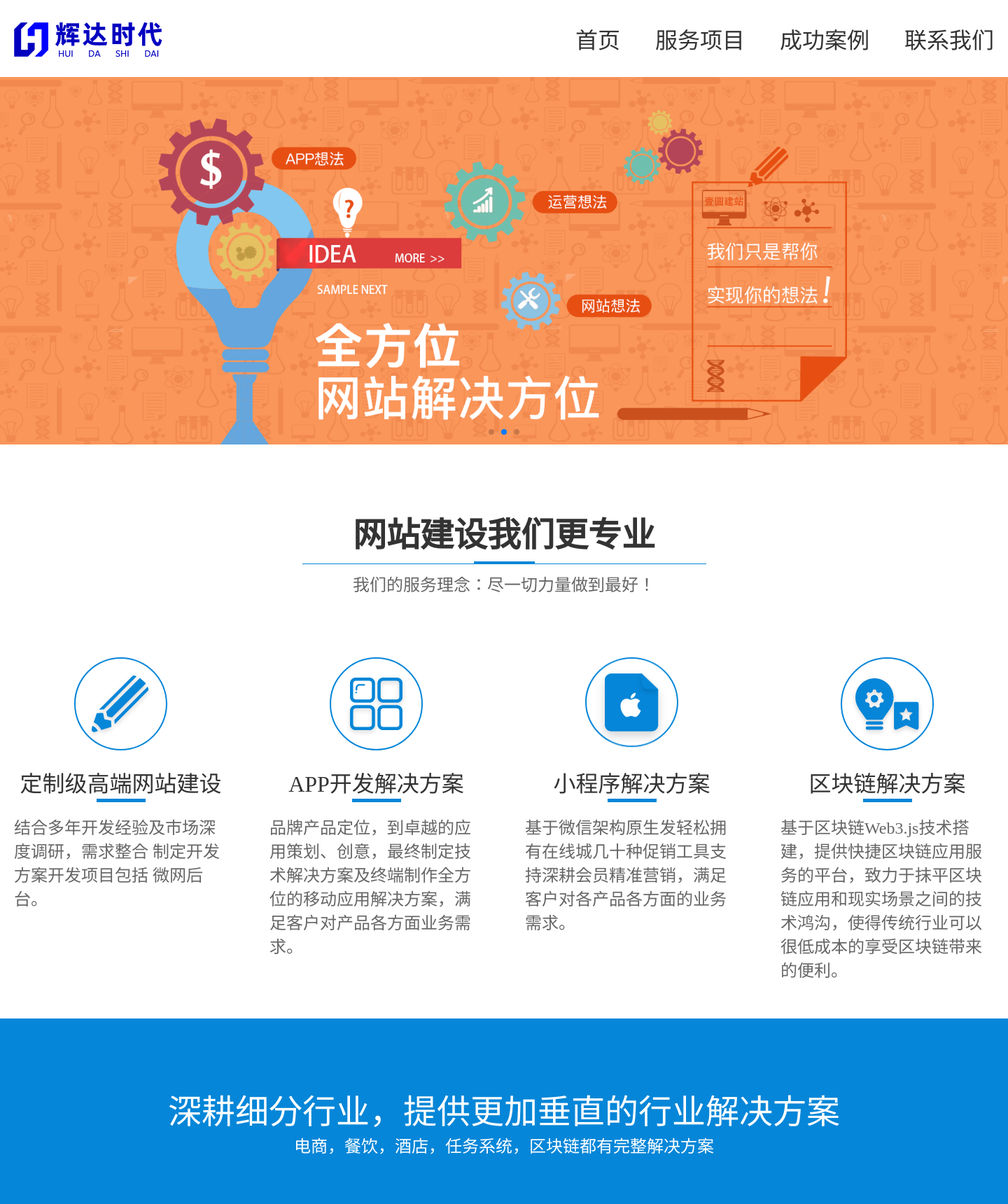
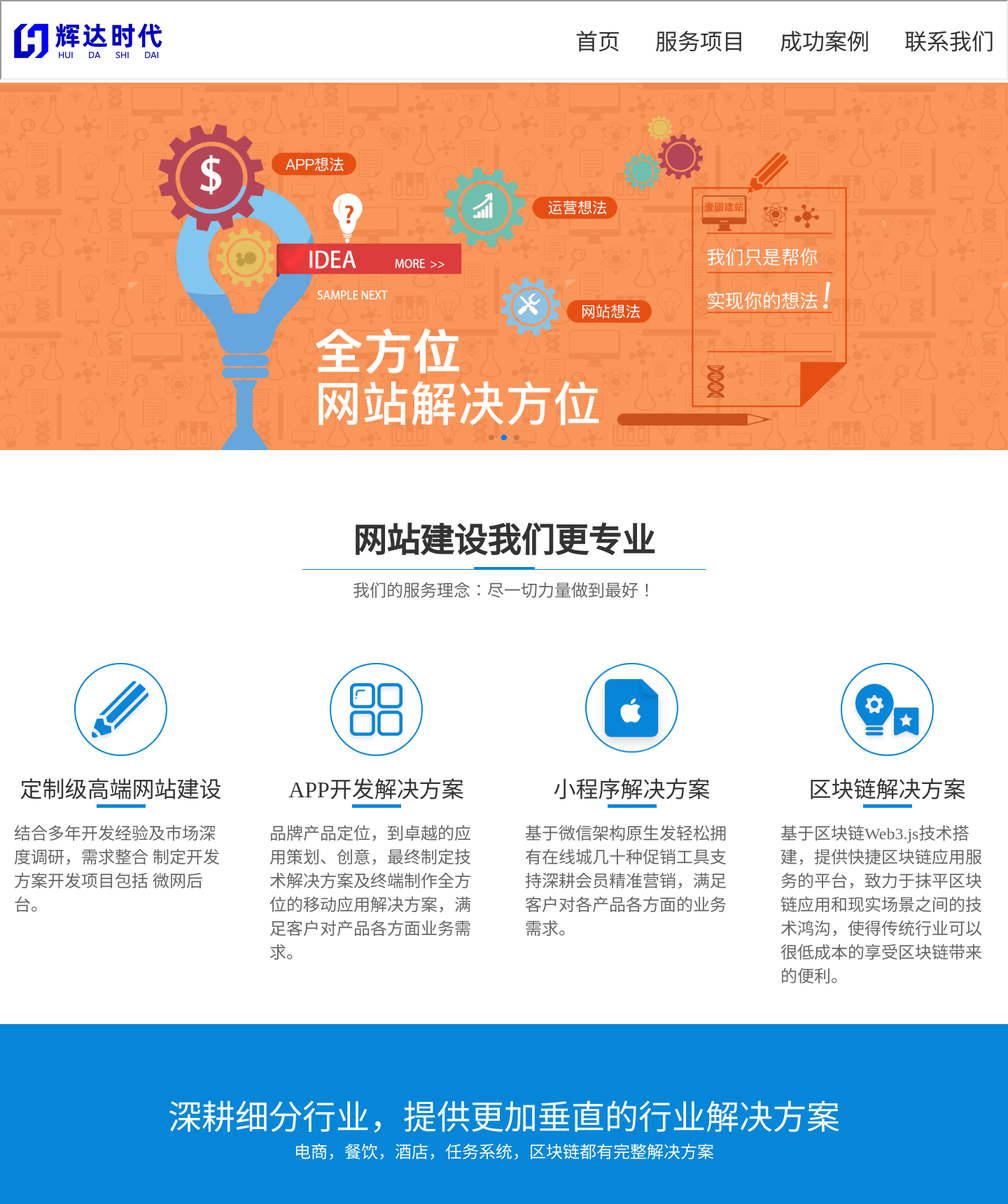
Before and after one commit to Hy-Lm/Hd-OutsourcingWebsite, a PHP site: page / in a window 1440 px wide. Shown: the top 1720 px of the page at 70% size. Run offline with PHP 8.4, Linux system fonts and the light colour scheme; some libraries are stand-ins or nearby versions.

Commit message:
6-18 15：17
成功案例

```diff
--- a/css/index.css
+++ b/css/index.css
@@ -1,28 +1,7 @@
 #app {
   box-sizing: border-box;
 }
-.wb-box header {
-  width: 1400px;
-  height: 110px;
-  padding: 32px 0;
-}
-.wb-box header img {
-  float: left;
-  width: 215px;
-  height: 49px;
-}
-.wb-box header ul {
-  float: right;
-}
-.wb-box header ul li {
-  float: left;
-  margin-left: 50px;
-  text-align: right;
-  width: auto;
-  height: 45px;
-  font-size: 32px;
-  color: #333333;
-}
+
 .wb-box .banner {
   width: 100%;
 }
--- a/css/index.less
+++ b/css/index.less
@@ -1,8 +1,7 @@
 #app{
     box-sizing: border-box;
 }
-.wb-box{
-    // 头部
+// 头部
     header{
         width: 1400px;
         height: 110px;
@@ -26,6 +25,8 @@
             }
         }
     }
+.wb-box{
+
     // 轮播
     .banner{
         width: 100%;
--- a/css/public.css
+++ b/css/public.css
@@ -11,3 +11,13 @@
 .fr{
     float:right;
 }
+iframe{
+	width: 100%;
+	/* overflow: hidden; */
+}
+.iframe1{
+	 height: 114px;
+}
+.iframe2{
+	 height: 448px;
+}
--- /dev/null
+++ b/css/top.css
@@ -0,0 +1,22 @@
+header {
+  width: 1400px;
+  height: 110px;
+  padding: 32px 0;
+}
+header img {
+  float: left;
+  width: 215px;
+  height: 49px;
+}
+header ul {
+  float: right;
+}
+header ul li {
+  float: left;
+  margin-left: 50px;
+  text-align: right;
+  width: auto;
+  height: 45px;
+  font-size: 32px;
+  color: #333333;
+}
--- /dev/null
+++ b/html/bottom.html
@@ -0,0 +1,50 @@
+<!DOCTYPE html>
+<html>
+	<head>
+		<meta charset="utf-8">
+		<title></title>
+		<link rel="stylesheet" type="text/css" href="../css/public.css"/>
+		<link rel="stylesheet" type="text/css" href="../css/bottom.css"/>
+	</head>
+	<body>
+		<!-- 底部 -->
+		<!-- <div class="wb-box"> -->
+			<div class="footer">
+				<div class="footer_box">
+					<ul>
+						<li>产品服务</li>
+						<li>APP开发</li>
+						<li>小程序开发</li>
+						<li>商城开发</li>
+						<li>平台开发</li>
+					</ul>
+					<ul>
+						<li>推荐系统</li>
+						<li>社交电商</li>
+						<li>租赁系统</li>
+						<li>淘客系统</li>
+						<li>数字货币</li>
+					</ul>
+					<ul>
+						<li>辉耀简介</li>
+						<li>关于辉耀</li>
+						<li>客户案例</li>
+						<li>新闻资讯</li>
+						<li>联系我们</li>
+					</ul>
+					<ul>
+						<li>联系我们</li>
+						<li>地址:</li>
+						<li>电话:15011556811</li>
+						<li>邮箱:</li>
+					</ul>
+					<div>
+						<p>免费报价</p>
+						<img src="../image/外包二维码.jpg" alt="">
+					</div>
+				</div>
+			</div>
+		<!-- </div> -->
+
+	</body>
+</html>
--- /dev/null
+++ b/html/top.html
@@ -0,0 +1,23 @@
+<!DOCTYPE html>
+<html>
+	<head>
+		<meta charset="utf-8">
+		<title></title>
+		<link rel="stylesheet" type="text/css" href="../css/public.css"/>
+		<link rel="stylesheet" type="text/css" href="../css/top.css"/>
+	</head>
+	<body>
+		<!-- 头部 -->
+		<!-- <div class="wb-box"> -->
+		<header>
+			<img src="../image/辉达外包LOGO.png" >
+			<ul>
+				<li>首页</li>
+				<li>服务项目</li>
+				<li>成功案例</li>
+				<li>联系我们</li>
+			</ul>
+		</header>
+		<!-- </div> -->
+	</body>
+</html>
--- a/index.html
+++ b/index.html
@@ -18,15 +18,7 @@
 		<div id="app">
 			<div class="wb-box">
 				<!-- 头部 -->
-				<header>
-					<img src="image/辉达外包LOGO.png" >
-					<ul>
-						<li>首页</li>
-						<li>服务项目</li>
-						<li>成功案例</li>
-						<li>联系我们</li>
-					</ul>
-				</header>
+				<iframe class="iframe1" src="html/top.html" width="" height=""></iframe>
 				<!-- 轮播 -->
 				<div class="banner">
 					<div class="swiper-container">
@@ -308,41 +300,7 @@
 					</ol>
 				</div>
 				<!-- 底部 -->
-				<div class="footer">
-					<div class="footer_box">
-						<ul>
-							<li>产品服务</li>
-							<li>APP开发</li>
-							<li>小程序开发</li>
-							<li>商城开发</li>
-							<li>平台开发</li>
-						</ul>
-						<ul>
-							<li>推荐系统</li>
-							<li>社交电商</li>
-							<li>租赁系统</li>
-							<li>淘客系统</li>
-							<li>数字货币</li>
-						</ul>
-						<ul>
-							<li>辉耀简介</li>
-							<li>关于辉耀</li>
-							<li>客户案例</li>
-							<li>新闻资讯</li>
-							<li>联系我们</li>
-						</ul>
-						<ul>
-							<li>联系我们</li>
-							<li>地址:</li>
-							<li>电话:15011556811</li>
-							<li>邮箱:</li>
-						</ul>
-						<div>
-							<p>免费报价</p>
-							<img src="./image/外包二维码.jpg" alt="">
-						</div>
-					</div>
-				</div>
+				<iframe class="iframe2" src="html/bottom.html" width="" height=""></iframe>
 			</div>
 		</div>
 		<script src="js/swiper.min.js"></script>
```
Also changed, not shown: other parts of css/index.css (+2 -47 lines), other parts of css/index.less (+48 -47 lines), css/bottom.css (added, +47 -0 lines), html/successfulcase.html (added, +18 -0 lines), css/successfulcase.css (added).
